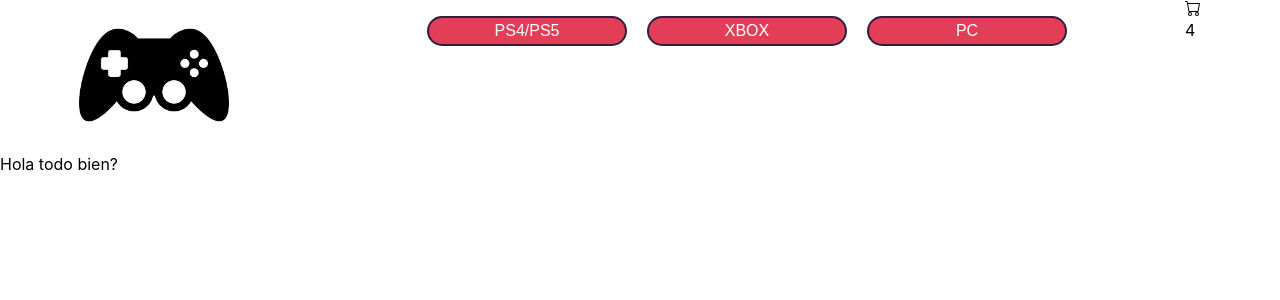
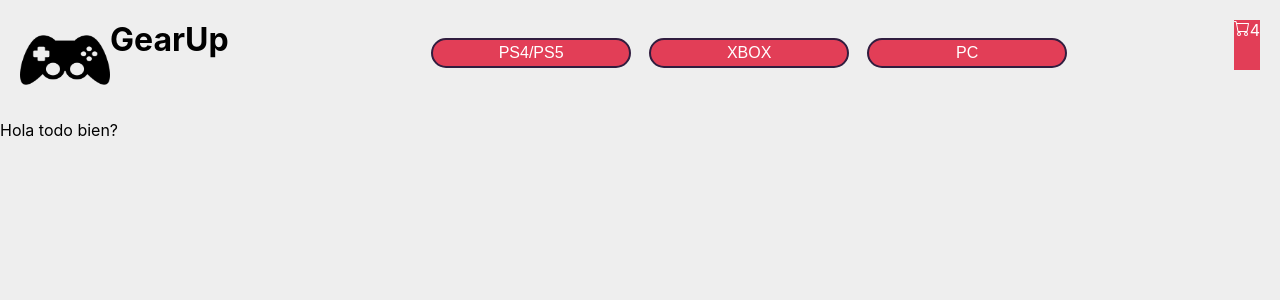
Before and after one commit to pabluchokk/PreEntrega2ReactJS-Rivero, a React (Create React App) app: page / in a window 1280 px wide. Shown: the top 300 px of the page. Built offline with nearby package versions, Linux system fonts and the light colour scheme.

Commit message:
Estilos del NavBar

```diff
--- a/src/App.css
+++ b/src/App.css
@@ -1,38 +1,8 @@
-.App {
-  text-align: center;
+* {
+  margin: 0;
+  padding: 0;
 }
 
-.App-logo {
-  height: 40vmin;
-  pointer-events: none;
+body {
+  background-color: #EEEEEE;
 }
-
-@media (prefers-reduced-motion: no-preference) {
-  .App-logo {
-    animation: App-logo-spin infinite 20s linear;
-  }
-}
-
-.App-header {
-  background-color: #282c34;
-  min-height: 100vh;
-  display: flex;
-  flex-direction: column;
-  align-items: center;
-  justify-content: center;
-  font-size: calc(10px + 2vmin);
-  color: white;
-}
-
-.App-link {
-  color: #61dafb;
-}
-
-@keyframes App-logo-spin {
-  from {
-    transform: rotate(0deg);
-  }
-  to {
-    transform: rotate(360deg);
-  }
-}
--- /dev/null
+++ b/src/Components/CartWidget/CartWidget.css
@@ -0,0 +1,6 @@
+.carrito {
+    background-color: #e23e57;
+    color: #fff;
+    height: 50px;
+    display: flex;
+}
--- a/src/Components/CartWidget/CartWidget.jsx
+++ b/src/Components/CartWidget/CartWidget.jsx
@@ -1,9 +1,10 @@
 import React from 'react'
 import * as Icon from 'react-bootstrap-icons';
+import './CartWidget.css'
 
 export const CartWidget = () => {
     return (
-    <div>
+    <div className='carrito'>
         <Icon.Cart />
         <div>
             <span>4</span>
--- a/src/Components/NavBar/NavBar.css
+++ b/src/Components/NavBar/NavBar.css
@@ -1,7 +1,13 @@
 .navbar-container {
     display: flex;
     flex-direction: row;
-    justify-content: space-around;
+    justify-content: space-between;
+    margin: 20px;
+
+}
+
+.title {
+    display: flex;
 }
 
 .list-container {
@@ -9,7 +15,12 @@
     display: flex;
     justify-content: space-between;
     width: 100%;
+    margin: 18px;
 }
+
+/* .list-container:hover {
+
+} */
 
 .button {
     border: 2px solid #311d3f;
--- a/src/Components/NavBar/NavBar.jsx
+++ b/src/Components/NavBar/NavBar.jsx
@@ -4,8 +4,9 @@ import { CartWidget } from '../CartWidget/CartWidget';
 const NavBar = () => {
     return (
         <div className="navbar-container">
-            <div>
-                <img src={'./images/logoJoystick.png'} alt="Logo" width={150}/>
+            <div className='title'>
+                <img src={'./images/logoJoystick.png'} alt="Logo" width={90} height={80}/>
+                <h1>GearUp</h1>
             </div>
             <div>
                 <ul className='list-container'>
```
